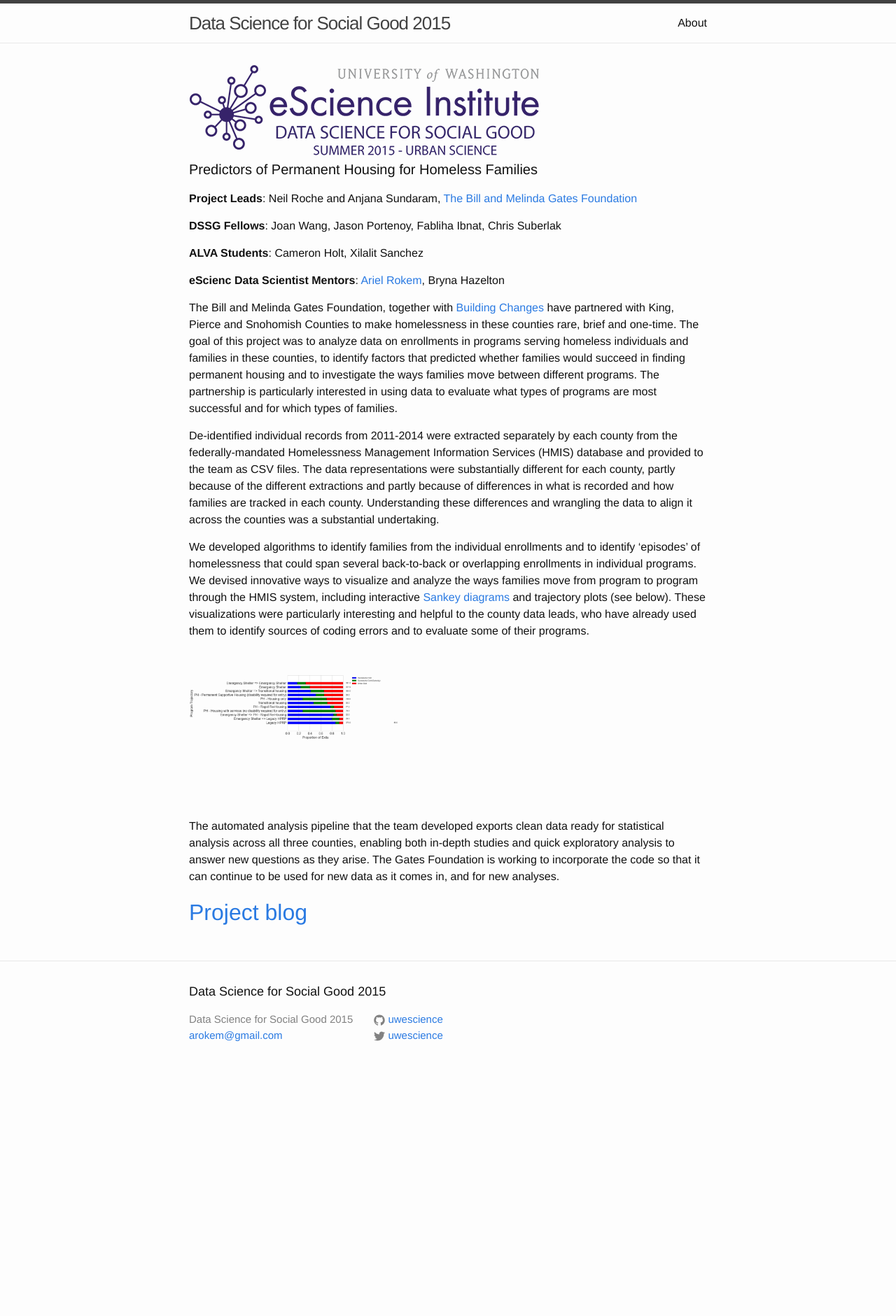
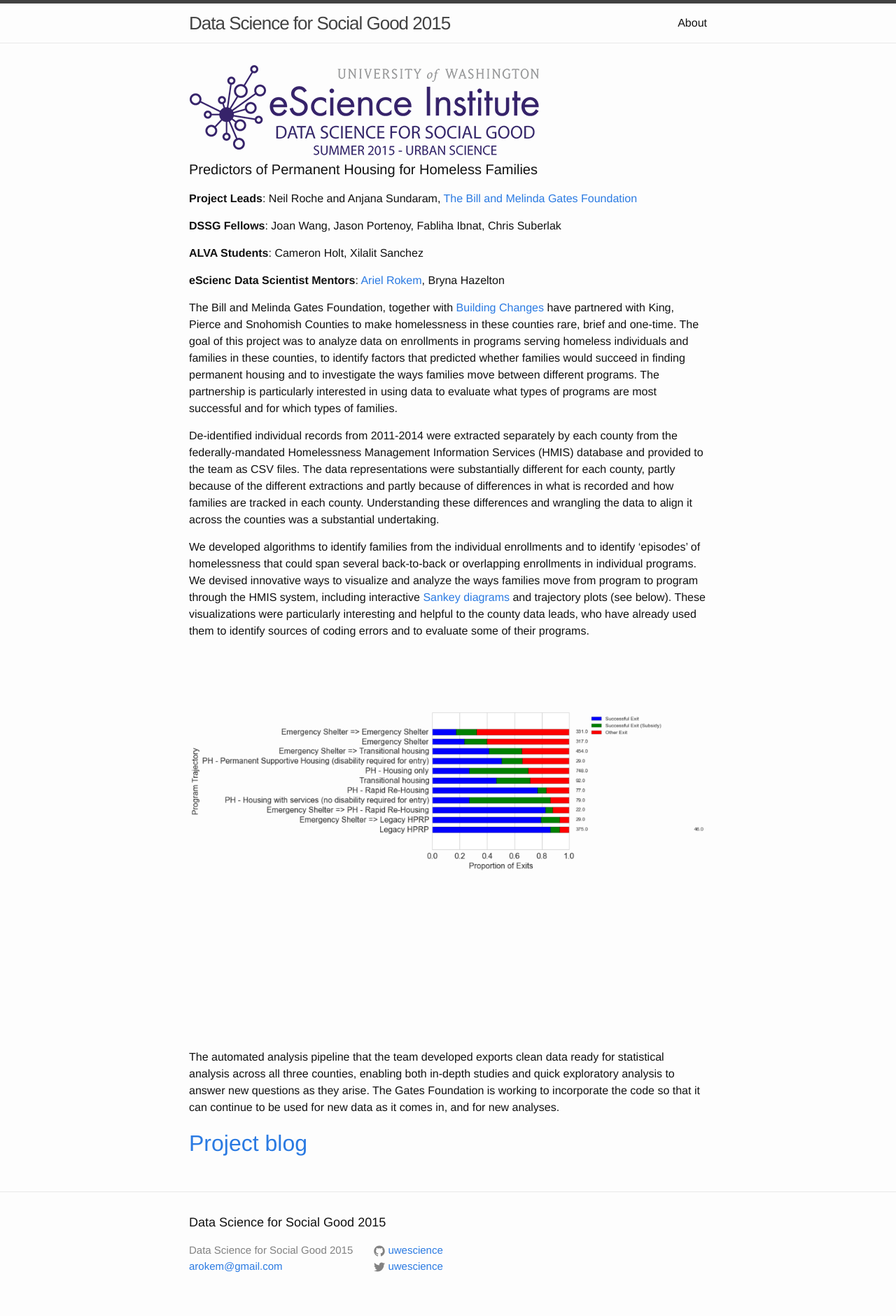
Before and after one commit to uwescience/DSSG2015-predicting-permanent-housing, a Jekyll site: the page built from index.md, in a window 1280 px wide. Shown: the whole page at 70% size. Built offline with Jekyll 4.4.1, drawn with Linux system fonts in a browser that asks for light colours; before the commit the page ends 1551 px from its top, so only the background shows below that.

Commit message:
Adjust image size.

```diff
--- a/index.md
+++ b/index.md
@@ -23,7 +23,7 @@ De-identified individual records from 2011-2014 were extracted separately by eac
 
 We developed algorithms to identify families from the individual enrollments and to identify 'episodes' of homelessness that could span several back-to-back or overlapping enrollments in individual programs. We devised innovative ways to visualize and analyze the ways families move from program to program through the HMIS system, including interactive [Sankey diagrams](tinyurl.com/dssg-homeless) and trajectory plots (see below). These visualizations were particularly interesting and helpful to the county data leads, who have already used them to identify sources of coding errors and to evaluate some of their programs.
 
-<img src="http://uwescience.github.io/DSSG2015-predicting-permanent-housing/images/PierceTrajectories.png" alt="Trajectories in Pierce county" style="width:300px;">
+<img src="http://uwescience.github.io/DSSG2015-predicting-permanent-housing/images/PierceTrajectories.png" alt="Trajectories in Pierce county" style="width:1500px;">
 
 The automated analysis pipeline that the team developed exports clean data ready for statistical analysis across all three counties, enabling both in-depth studies and quick exploratory analysis to answer new questions as they arise. The Gates Foundation is working to incorporate the code so that it can continue to be used for new data as it comes in, and for new analyses.
 
```
